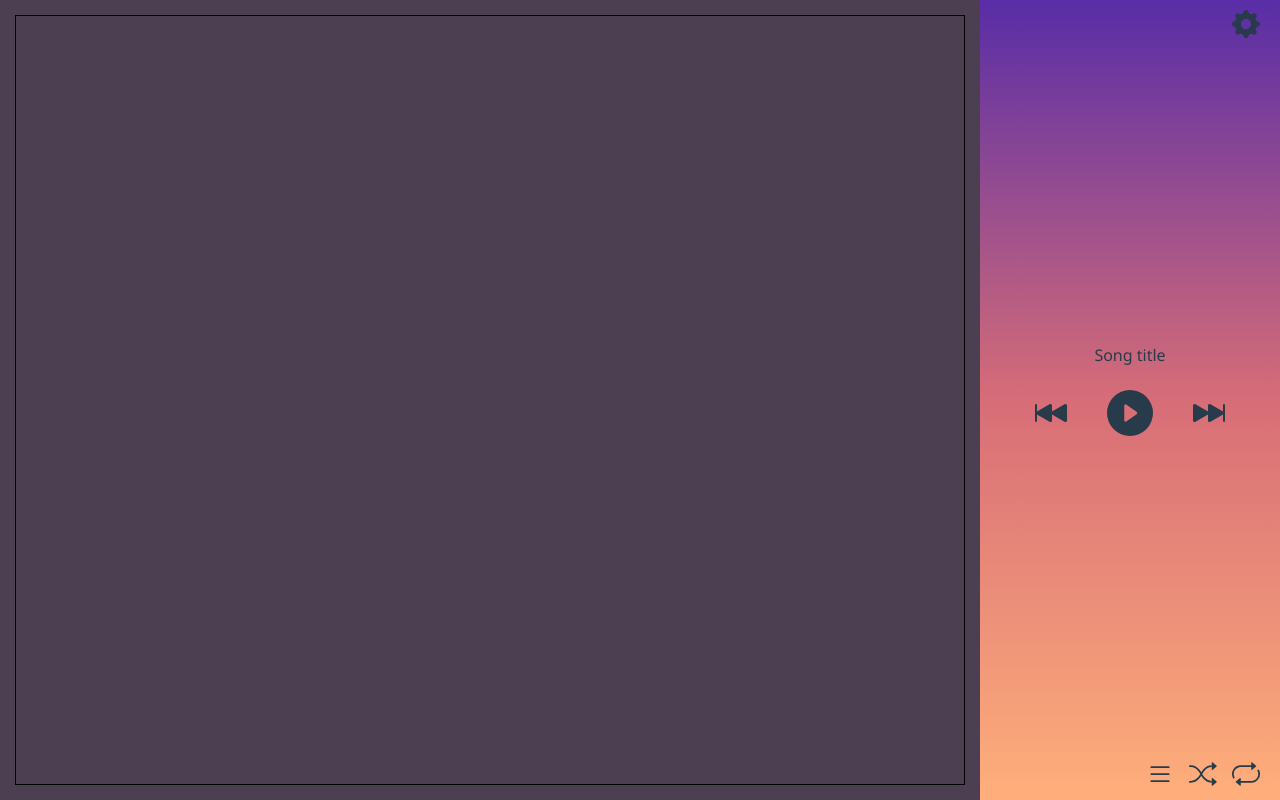
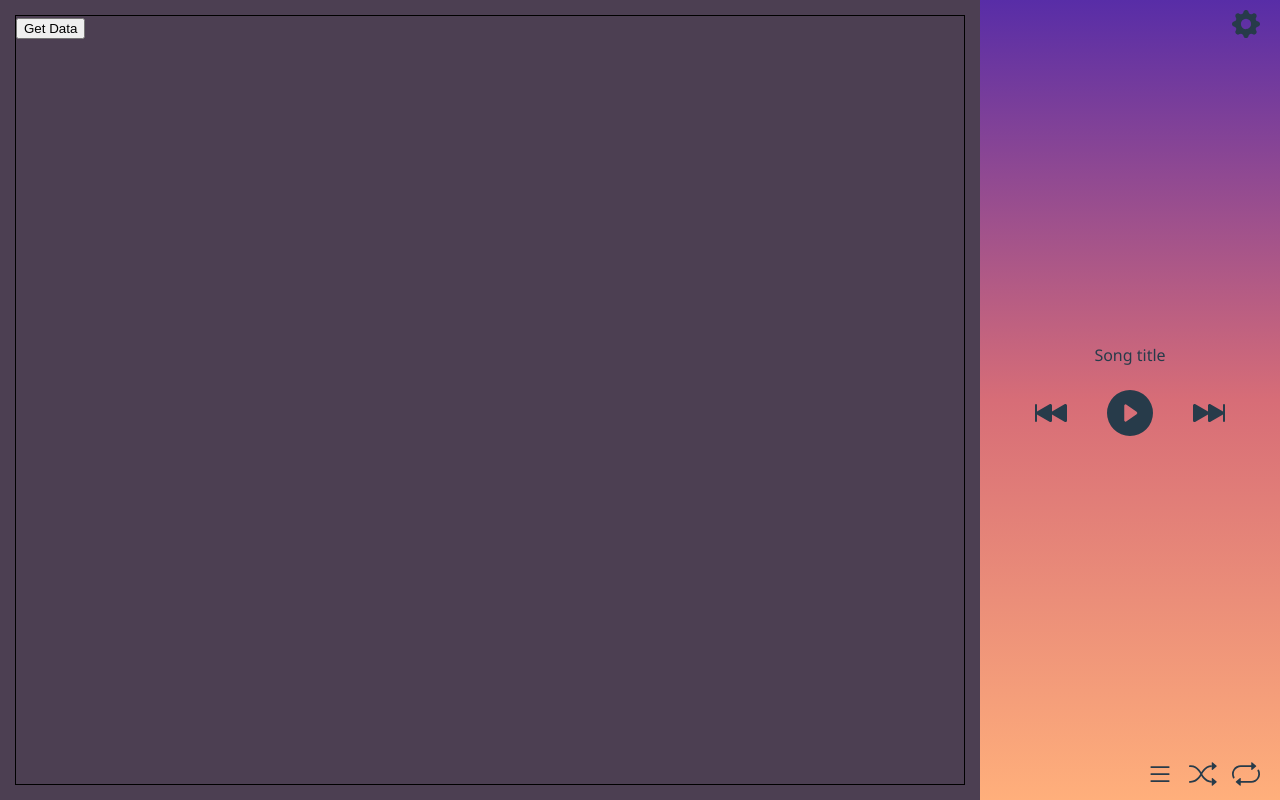
Before and after one commit to stkivv/orpheus-player, a Vue app: page / in a window 1280 px wide. Built offline with nearby package versions, Linux system fonts and the light colour scheme.

Commit message:
IPC setup

```diff
--- a/src/pages/song-list/song-list.scss
+++ b/src/pages/song-list/song-list.scss
@@ -1,4 +1,4 @@
 .songlist {
-    margin: 15px;
-    border: 1px solid black;
+  margin: 15px;
+  border: 1px solid black;
 }
--- a/src/pages/song-list/song-list.vue
+++ b/src/pages/song-list/song-list.vue
@@ -1,8 +1,14 @@
 <script setup>
+async function getData() {
+  console.log("getting data...");
+  console.log(await window.api.getSongs());
+}
 </script>
 
 <template>
-    <div class="songlist"></div>
+  <div class="songlist">
+    <button @click="getData">Get Data</button>
+  </div>
 </template>
 
 <style>
```
Also changed, not shown: src/main.js (+17 -8 lines), src/preload.js (+5 -2 lines).
